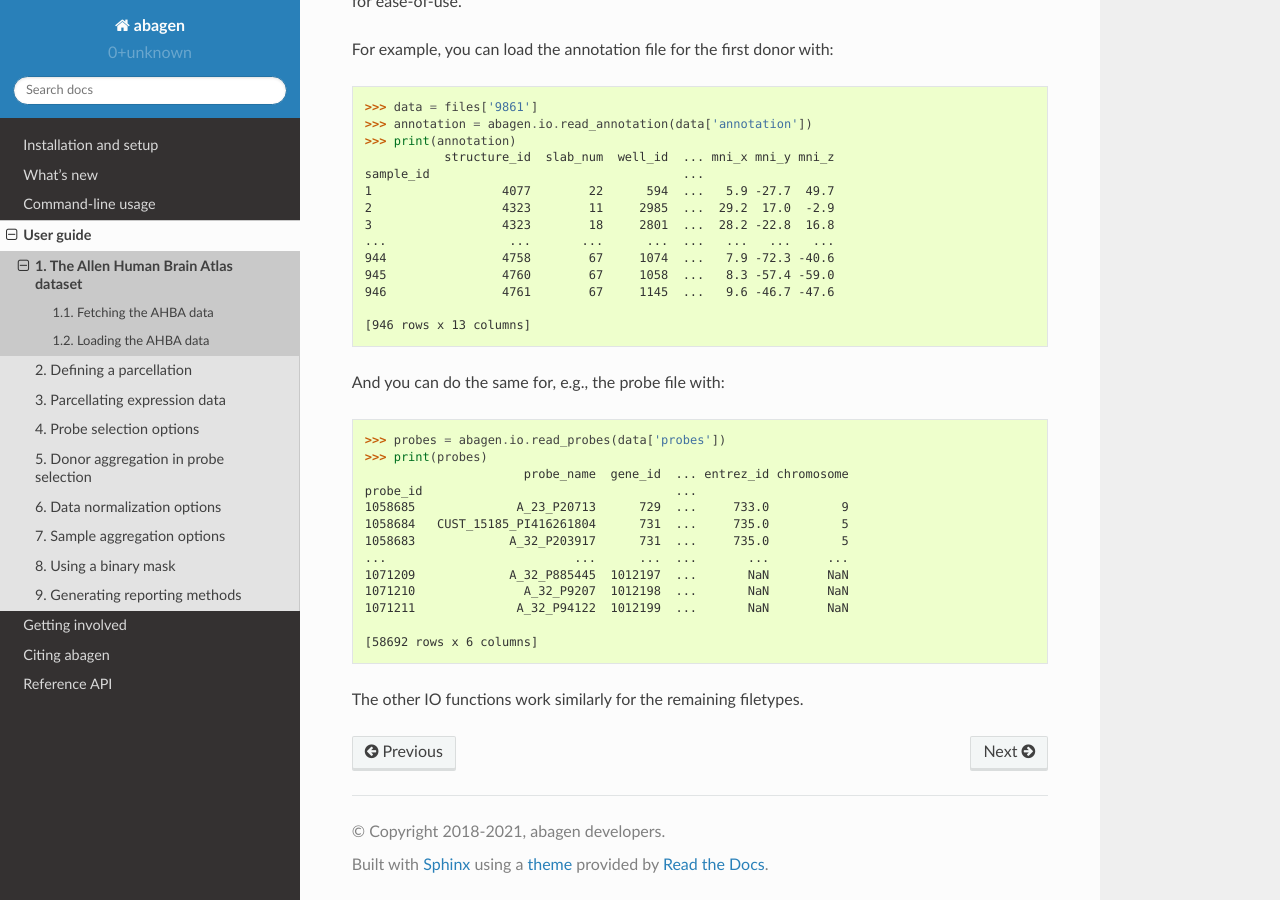
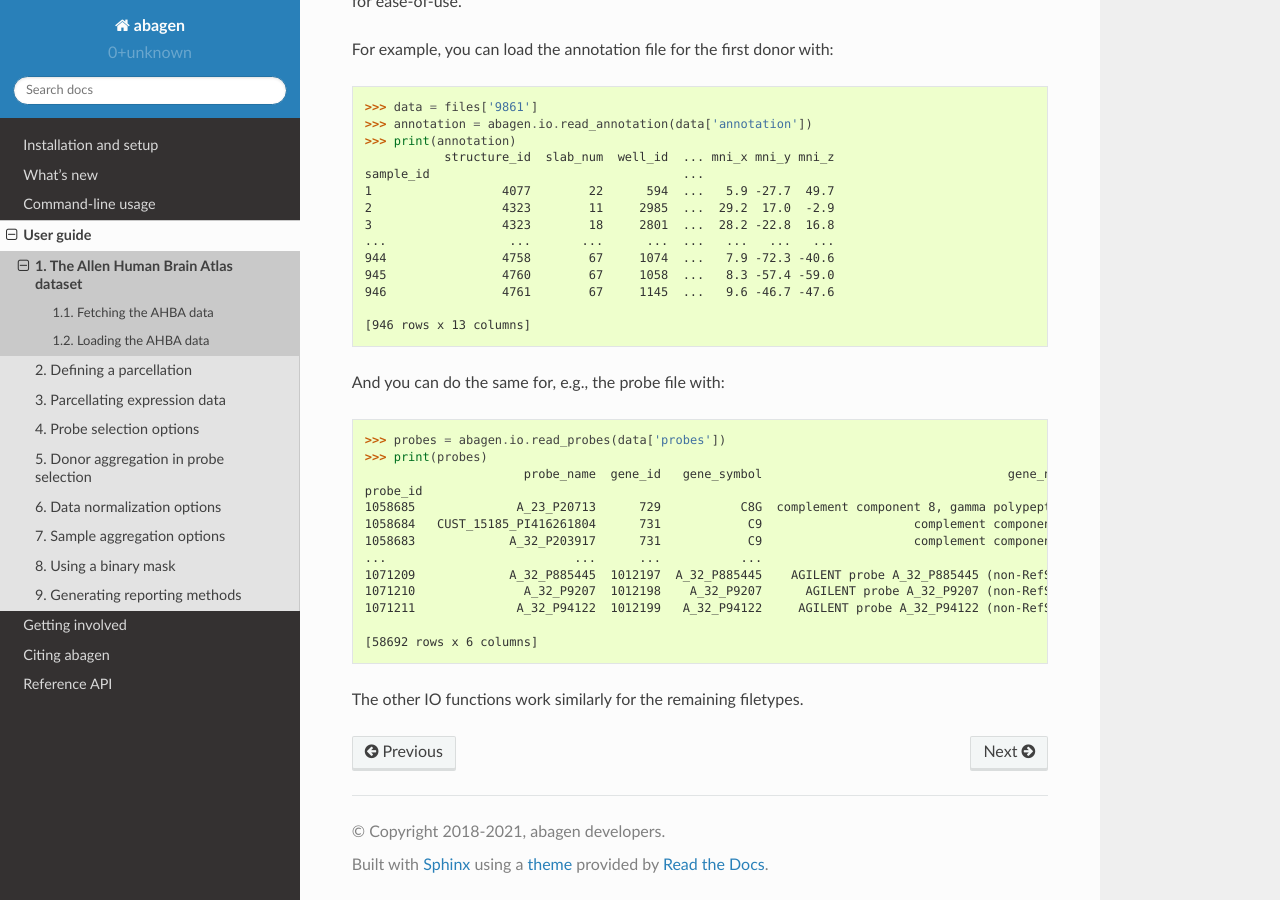
Before and after one commit to rmarkello/abagen, a Sphinx documentation site: the page built from docs/user_guide/download.rst, in a window 1280 px wide and 900 px high, scrolled down 1564 px. Built offline with Sphinx 7.4.7 and the Read the Docs theme 2.0.0, drawn with Linux system fonts in a browser that asks for light colours.

Commit message:
[DOC] Fix pandas int doc

```diff
--- a/docs/user_guide/download.rst
+++ b/docs/user_guide/download.rst
@@ -110,15 +110,15 @@
 
     >>> probes = abagen.io.read_probes(data['probes'])
     >>> print(probes)
-                          probe_name  gene_id  ... entrez_id chromosome
-    probe_id                                   ...
-    1058685              A_23_P20713      729  ...     733.0          9
-    1058684   CUST_15185_PI416261804      731  ...     735.0          5
-    1058683             A_32_P203917      731  ...     735.0          5
-    ...                          ...      ...  ...       ...        ...
-    1071209             A_32_P885445  1012197  ...       NaN        NaN
-    1071210               A_32_P9207  1012198  ...       NaN        NaN
-    1071211              A_32_P94122  1012199  ...       NaN        NaN
+                          probe_name  gene_id   gene_symbol                                  gene_name  entrez_id chromosome
+    probe_id
+    1058685              A_23_P20713      729           C8G  complement component 8, gamma polypeptide        733          9
+    1058684   CUST_15185_PI416261804      731            C9                     complement component 9        735          5
+    1058683             A_32_P203917      731            C9                     complement component 9        735          5
+    ...                          ...      ...           ...                                        ...        ...        ...
+    1071209             A_32_P885445  1012197  A_32_P885445    AGILENT probe A_32_P885445 (non-RefSeq)       <NA>        NaN
+    1071210               A_32_P9207  1012198    A_32_P9207      AGILENT probe A_32_P9207 (non-RefSeq)       <NA>        NaN
+    1071211              A_32_P94122  1012199   A_32_P94122     AGILENT probe A_32_P94122 (non-RefSeq)       <NA>        NaN
     <BLANKLINE>
     [58692 rows x 6 columns]
 
```
